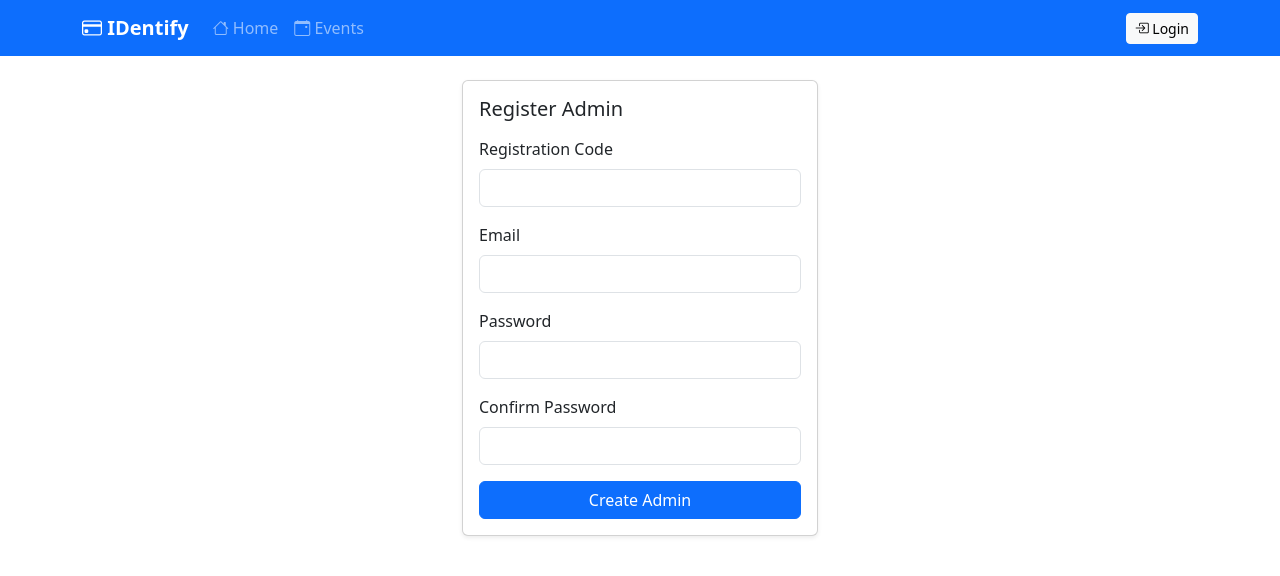
After one commit to Ashwin-149/IDentify-website, a Flask app: page /admin/register in a window 1280 px wide. The commit adds this page. Shown: the top 576 px of the page. Run offline with Flask 3, Linux system fonts and the light colour scheme.

Commit message:
impliment admin login and tweak html files accordingly

```diff
--- a/app.py
+++ b/app.py
@@ -7,11 +7,16 @@ import os
 from datetime import datetime
 from supabase import create_client, Client
 from config import Config
-
-
+from flask_login import LoginManager, UserMixin, login_user, logout_user, login_required, current_user
+from werkzeug.security import generate_password_hash, check_password_hash
+import re
 
 app = Flask(__name__)
 app.config.from_object(Config)
+
+# Initialize Login manager
+login_manager = LoginManager(app)
+login_manager.login_view = 'admin_login'
 
 # Initialize Supabase client
 supabase: Client = create_client(app.config['SUPABASE_URL'], app.config['SUPABASE_KEY'])
@@ -19,8 +24,30 @@ supabase: Client = create_client(app.config['SUPABASE_URL'], app.config['SUPABAS
 # Create uploads directory
 os.makedirs(app.config['UPLOAD_FOLDER'], exist_ok=True)
 
+class AdminUser(UserMixin):
+    def __init__(self, row):
+        self.id = str(row['id'])
+        self.email = row['email']
+        self.is_active_flag = row.get('is_active', True)
+
+    def is_active(self):
+        return self.is_active_flag
+
+@login_manager.user_loader
+def load_user(user_id):
+    try:
+        res = supabase.table('admin_users').select('*').eq('id', int(user_id)).single().execute()
+        row = res.data
+        if not row:
+            return None
+        return AdminUser(row)
+    except Exception:
+        return None
+
 # Store images
 ALLOWED_IMG_EXTS = {'.png', '.jpg', '.jpeg', '.webp', '.gif'}
+
+EMAIL_RE = re.compile(r"^[^@\s]+@[^@\s]+\.[^@\s]+$")
 
 def is_allowed_image(filename: str) -> bool:
     ext = os.path.splitext(filename)[1].lower()
@@ -76,23 +103,110 @@ def check_password(required_password):
 
     return decorator
 
-
 @app.route('/')
 def index():
     """Main dashboard page"""
     return render_template('index.html')
 
+@app.get('/admin/register')
+def admin_register_form():
+    # prevent showing register if already logged in
+    if current_user.is_authenticated:
+        return redirect(url_for('admin_events'))
+    return render_template('admin_register.html')
+
+@app.post('/admin/register')
+def admin_register():
+    secret = (request.form.get('secret_code') or '').strip()
+    email = (request.form.get('email') or '').strip().lower()
+    password = request.form.get('password') or ''
+    confirm = request.form.get('confirm_password') or ''
+
+    # Check secret code
+    if secret != app.config.get('ADMIN_REGISTRATION_CODE'):
+        flash('Invalid registration code.', 'error')
+        return redirect(url_for('admin_register_form'))
+
+    # Basic validation
+    if not EMAIL_RE.match(email):
+        flash('Please enter a valid email.', 'error')
+        return redirect(url_for('admin_register_form'))
+    if len(password) < 8:
+        flash('Password must be at least 8 characters.', 'error')
+        return redirect(url_for('admin_register_form'))
+    if password != confirm:
+        flash('Passwords do not match.', 'error')
+        return redirect(url_for('admin_register_form'))
+
+    # Ensure unique email
+    try:
+        existing = supabase.table('admin_users').select('id').eq('email', email).single().execute().data
+        if existing:
+            flash('An admin with this email already exists.', 'error')
+            return redirect(url_for('admin_register_form'))
+    except Exception:
+        # If select throws because not found, continue
+        pass
+
+    # Insert new admin with hashed password
+    try:
+        pwd_hash = generate_password_hash(password)
+        res = supabase.table('admin_users').insert({
+            'email': email,
+            'password_hash': pwd_hash,
+            'is_active': True
+        }).execute()
+        row = res.data[0]
+        # Auto-login after registration (optional)
+        user = AdminUser(row)
+        login_user(user, remember=True)
+        flash('Admin account created and logged in.', 'success')
+        return redirect(url_for('admin_events'))
+    except Exception as e:
+        flash(f'Registration error: {e}', 'error')
+        return redirect(url_for('admin_register_form'))
+
+@app.get('/admin/login')
+def admin_login_form():
+    if current_user.is_authenticated:
+        return redirect(url_for('admin_events'))
+    return render_template('admin_login.html')
+
+@app.post('/admin/login')
+def admin_login():
+    email = (request.form.get('email') or '').strip().lower()
+    password = request.form.get('password') or ''
+    try:
+        res = supabase.table('admin_users').select('*').eq('email', email).single().execute()
+        row = res.data
+        if not row or not row.get('is_active', True):
+            flash('Invalid credentials', 'error')
+            return redirect(url_for('admin_login_form'))
+        if not check_password_hash(row['password_hash'], password):
+            flash('Invalid credentials', 'error')
+            return redirect(url_for('admin_login_form'))
+        user = AdminUser(row)
+        login_user(user, remember=True)
+        flash('Logged in successfully', 'success')
+        next_url = request.args.get('next') or url_for('admin_events')
+        return redirect(next_url)
+    except Exception as e:
+        flash('Login error', 'error')
+        return redirect(url_for('admin_login_form'))
+
+@app.post('/admin/logout')
+@login_required
+def admin_logout():
+    logout_user()
+    flash('Logged out', 'success')
+    return redirect(url_for('admin_login_form'))
+
 
 @app.route('/event_upload', methods=['GET', 'POST'])
+@login_required
 def event_upload():
     """Event upload page - upload Excel with reg numbers"""
     if request.method == 'POST':
-        password = request.form.get('password')
-
-        if password != app.config['EVENT_PASSWORD']:
-            flash('Incorrect password!', 'error')
-            return render_template('event_upload.html')
-
         if 'file' not in request.files:
             flash('No file selected!', 'error')
             return render_template('event_upload.html')
@@ -139,14 +253,9 @@ def event_upload():
 
 
 @app.route('/clear_event_data', methods=['POST'])
+@login_required
 def clear_event_data():
     """Clear event registration data (admin only)"""
-    password = request.form.get('admin_password')
-
-    if password != app.config['ADMIN_PASSWORD']:
-        flash('Incorrect admin password!', 'error')
-        return redirect(url_for('event_upload'))
-
     try:
         supabase.table('event_registrations').delete().neq('id', 0).execute()
         flash('Event registration data cleared successfully!', 'success')
@@ -157,6 +266,7 @@ def clear_event_data():
 
 
 @app.route('/edit_registration', methods=['POST'])
+@login_required
 def edit_registration():
     """Edit individual registration number"""
     registration_id = request.form.get('registration_id')
@@ -174,6 +284,7 @@ def edit_registration():
 
 
 @app.route('/delete_registration', methods=['POST'])
+@login_required
 def delete_registration():
     """Delete individual registration"""
     registration_id = request.form.get('registration_id')
@@ -188,6 +299,7 @@ def delete_registration():
 
 
 @app.route('/scan_logs')
+@login_required
 def scan_logs():
     """View scan logs - separate for lost & found and event entry"""
     try:
@@ -212,15 +324,10 @@ def scan_logs():
 
 
 @app.route('/admit_upload', methods=['GET', 'POST'])
+@login_required
 def admit_upload():
     """Upload student admission data to database"""
     if request.method == 'POST':
-        password = request.form.get('password')
-
-        if password != app.config['ADMIN_PASSWORD']:
-            flash('Incorrect password!', 'error')
-            return render_template('admit_upload.html')
-
         if 'file' not in request.files:
             flash('No file selected!', 'error')
             return render_template('admit_upload.html')
@@ -376,6 +483,7 @@ def event_register(slug):
 
 
 @app.get('/admin/events')
+@login_required
 def admin_events():
     events = []
     try:
@@ -385,13 +493,8 @@ def admin_events():
     return render_template('admin_events.html', events=events)
 
 @app.post('/admin/events')
+@login_required
 def admin_create_event():
-    # 0) Basic auth check
-    pw = request.form.get('password')
-    if pw != app.config.get('EVENT_ADMIN_PASSWORD'):
-        flash('Incorrect admin password', 'error')
-        return redirect(url_for('admin_events'))
-
     # 1) Read form fields
     title = (request.form.get('title') or '').strip()
     description = (request.form.get('description') or '').strip()
@@ -507,12 +610,8 @@ def admin_create_event():
     return redirect(url_for('admin_events'))
 
 @app.post('/admin/events/<int:event_id>/toggle')
+@login_required
 def admin_toggle_event(event_id):
-    pw = request.form.get('password')
-    if pw != app.config.get('EVENT_ADMIN_PASSWORD'):
-        flash('Incorrect admin password', 'error')
-        return redirect(url_for('admin_events'))
-
     try:
         ev = supabase.table('events').select('*').eq('id', event_id).single().execute().data
         if not ev:
--- a/config.py
+++ b/config.py
@@ -11,6 +11,7 @@ class Config:
     EVENT_PASSWORD = os.environ.get('EVENT_PASSWORD') or 'event123'
     UPLOAD_FOLDER = 'uploads'
     EVENTS_BUCKET = "events"  # storage bucket name
+    ADMIN_REGISTRATION_CODE = os.environ.get('ADMIN_REGISTRATION_CODE') or 'RFID'
     MAX_CONTENT_LENGTH = 20 * 1024 * 1024  # 10MB max file size
     EVENT_ADMIN_PASSWORD = "small"  # temp password
     SITE_NAME = "Your Club" #temp
--- /dev/null
+++ b/templates/admin_register.html
@@ -0,0 +1,32 @@
+{% extends "base.html" %}
+{% block title %}Register Admin · IDentify{% endblock %}
+{% block content %}
+<div class="row justify-content-center">
+  <div class="col-12 col-md-6 col-lg-4">
+    <div class="card shadow-sm">
+      <div class="card-body">
+        <h5 class="card-title mb-3">Register Admin</h5>
+        <form method="post" action="{{ url_for('admin_register') }}">
+          <div class="mb-3">
+            <label class="form-label">Registration Code</label>
+            <input name="secret_code" type="password" class="form-control" required>
+          </div>
+          <div class="mb-3">
+            <label class="form-label">Email</label>
+            <input name="email" type="email" class="form-control" required>
+          </div>
+          <div class="mb-3">
+            <label class="form-label">Password</label>
+            <input name="password" type="password" class="form-control" required>
+          </div>
+          <div class="mb-3">
+            <label class="form-label">Confirm Password</label>
+            <input name="confirm_password" type="password" class="form-control" required>
+          </div>
+          <button class="btn btn-primary w-100" type="submit">Create Admin</button>
+        </form>
+      </div>
+    </div>
+  </div>
+</div>
+{% endblock %}
--- a/templates/base.html
+++ b/templates/base.html
@@ -17,13 +17,15 @@
     <button class="navbar-toggler" type="button" data-bs-toggle="collapse" data-bs-target="#navbarNav">
       <span class="navbar-toggler-icon"></span>
     </button>
+
     <div class="collapse navbar-collapse" id="navbarNav">
-                <ul class="navbar-nav ms-auto">
+      <ul class="navbar-nav me-auto">
         <li class="nav-item">
           <a class="nav-link" href="{{ url_for('index') }}">
             <i class="bi bi-house"></i> Home
           </a>
         </li>
+          {% if current_user.is_authenticated %}
             <li class="nav-item">
               <a class="nav-link" href="{{ url_for('event_upload') }}">
                 <i class="bi bi-upload"></i> Event Upload
@@ -39,20 +41,45 @@
                 <i class="bi bi-people"></i> Admit Data
               </a>
             </li>
+          {% endif %}
         <li class="nav-item">
           <a class="nav-link" href="{{ url_for('events_list') }}">
             <i class="bi bi-calendar-event"></i> Events
           </a>
         </li>
+          {% if current_user.is_authenticated %}
             <li class="nav-item">
               <a class="nav-link" href="{{ url_for('admin_events') }}">
                 <i class="bi bi-gear"></i> Admin Events
               </a>
             </li>
+          {% endif %}
       </ul>
+
+      <div class="d-flex align-items-center gap-2 ms-auto">
+        {% if not current_user.is_authenticated %}
+
+          <a class="btn btn-light btn-sm" href="{{ url_for('admin_login_form') }}">
+            <i class="bi bi-box-arrow-in-right"></i> Login
+          </a>
+        {% else %}
+          <a class="btn btn-outline-light btn-sm" href="{{ url_for('admin_events') }}">
+            <i class="bi bi-speedometer2"></i> Admin
+          </a>
+          <a class="btn btn-outline-light btn-sm" href="{{ url_for('admin_register_form') }}">
+            <i class="bi bi-person-plus"></i> Register Admin
+          </a>
+          <form method="post" action="{{ url_for('admin_logout') }}" class="d-inline m-0 p-0">
+            <button class="btn btn-warning btn-sm" type="submit">
+              <i class="bi bi-box-arrow-right"></i> Logout
+            </button>
+          </form>
+        {% endif %}
+      </div>
     </div>
   </div>
 </nav>
+
 
     <div class="container mt-4">
         {% with messages = get_flashed_messages(with_categories=true) %}
```
Also changed, not shown: templates/admin_events.html (+4 -8 lines), templates/admin_login.html (added, +24 -0 lines), templates/admit_upload.html (+0 -7 lines), templates/event_upload.html (+0 -9 lines), templates/index.html (+56 -9 lines). Lines whose indentation alone changed are shown as unchanged.
